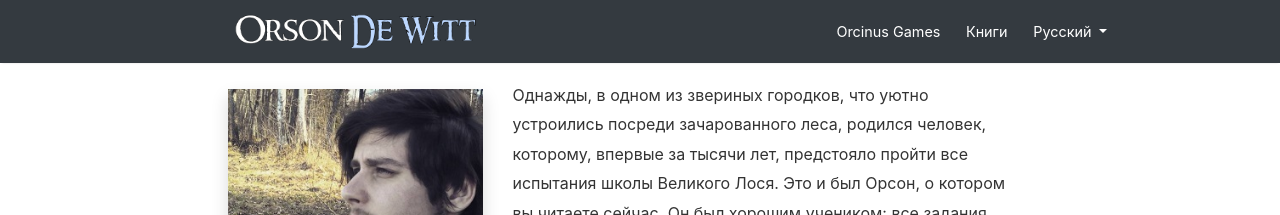
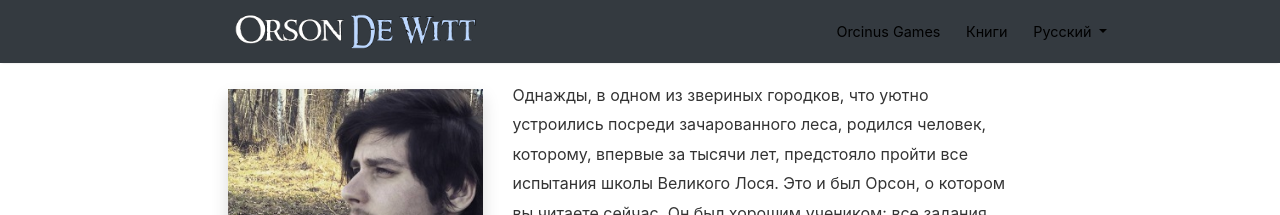
Before and after one commit to orson-dewitt/orson-dewitt.github.io, a Jekyll site: the page built from _pages/about.md, in a window 1280 px wide. Shown: the top 215 px of the page. Built offline with Jekyll 4.4.1, drawn with Linux system fonts in a browser that asks for light colours; nearby versions of some CDN libraries.

Commit message:
Update main.scss

```diff
--- a/assets/css/main.scss
+++ b/assets/css/main.scss
@@ -45,12 +45,16 @@
 
 a {color: #3177d8; transition: color 0.2s;}
 a:hover, a:focus {color:#ff4500}
-.navbar-dark .navbar-nav .nav-link {color: #fff; transition: color 0.2s;}
+.navbar-dark .navbar-nav .nav-link {color: #000; transition: color 0.2s;}
 .navbar-dark .navbar-nav .nav-link:focus, .navbar-dark .navbar-nav .nav-link:hover {
         color: #bdd8ff;
 }
 
 .dropdown-menu-right {min-width:4rem;}
+/* language switch */
+.mediumnavigation .dropdown-menu {background-color: #525864;}
+.mediumnavigation .dropdown-menu a {color:#fff;}
+.mediumnavigation .dropdown-menu a:hover, .mediumnavigation .dropdown-menu a:focus {color:#b486b5}
 
 //language switch for smaller screens
 @media screen and (max-width: 991px){
```
